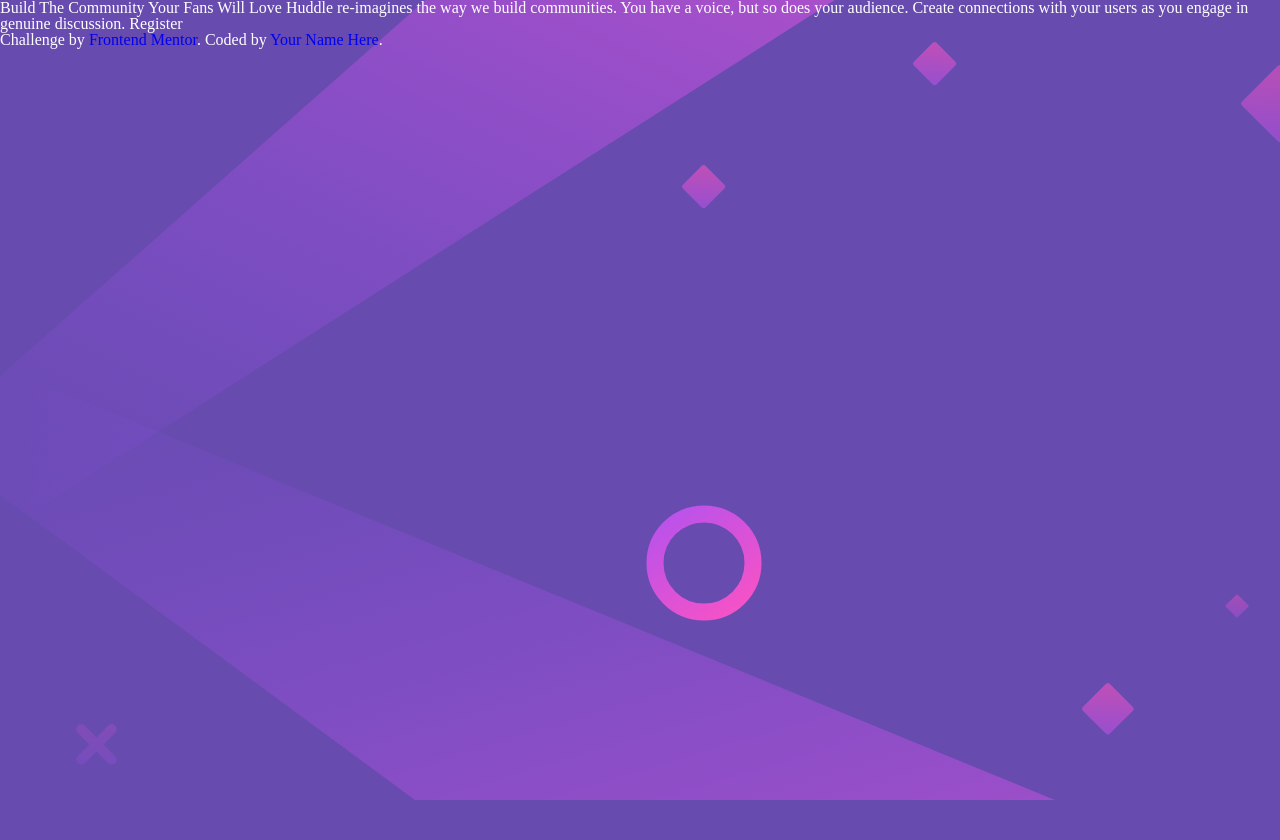
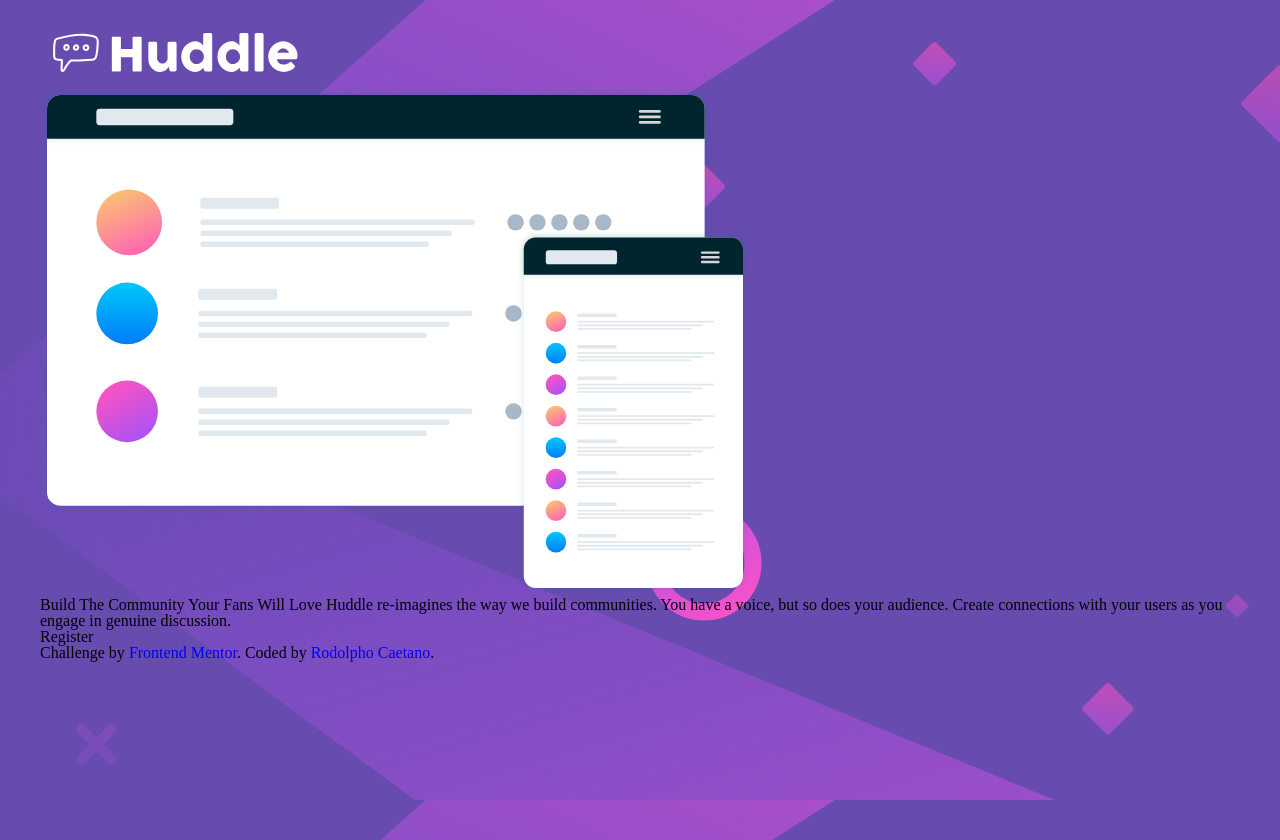
Before and after one commit to Rod94/desafio-huddle, a plain HTML site: page index.html in a window 1280 px wide. Before the commit the page ends 800 px from the top, so only its background shows below. Drawn offline with Linux system fonts and the light colour scheme.

Commit message:
adicionado logo com mockup

```diff
--- a/css/style.css
+++ b/css/style.css
@@ -1,3 +1,5 @@
+@import url('https://fonts.googleapis.com/css2?family=Poppins:ital,wght@0,400;1,700&display=swap');
+
 html, body {
   height: 100%;
 }
@@ -6,5 +8,9 @@
   max-width: 1440px;
   background-color: #674baf;
   background-image: url(/images/bg-desktop.svg);
-  color: #fff;
+  padding: 20px 40px;
 }
+
+.header-hubber img {
+  width: 17%;
+}
--- a/index.html
+++ b/index.html
@@ -11,18 +11,27 @@
   <link rel="stylesheet" href="css/style.css">
 </head>
 <body>
+  <header class="header-huddle">
+    <img src="/images/logo.svg" alt="Logo">
+  </header>
+  <section class="section-huddle">
+    <img src="/images/illustration-mockups.svg" alt="mockup">
 
-  Build The Community Your Fans Will Love
+    <p class="paragraph-huddle">
+      Build The Community Your Fans Will Love
 
-  Huddle re-imagines the way we build communities. You have a voice, but so does your audience.
-  Create connections with your users as you engage in genuine discussion.
+      Huddle re-imagines the way we build communities. You have a voice, but so does your audience.
+      Create connections with your users as you engage in genuine discussion.
+    </p>
+  </section>
+
 
   Register
 
   <footer>
     <p class="attribution">
       Challenge by <a href="https://www.frontendmentor.io?ref=challenge" target="_blank">Frontend Mentor</a>.
-      Coded by <a href="#">Your Name Here</a>.
+      Coded by <a href="https://github.com/Rod94/desafio-huddle" target="_blank">Rodolpho Caetano</a>.
     </p>
   </footer>
 </body>
```
